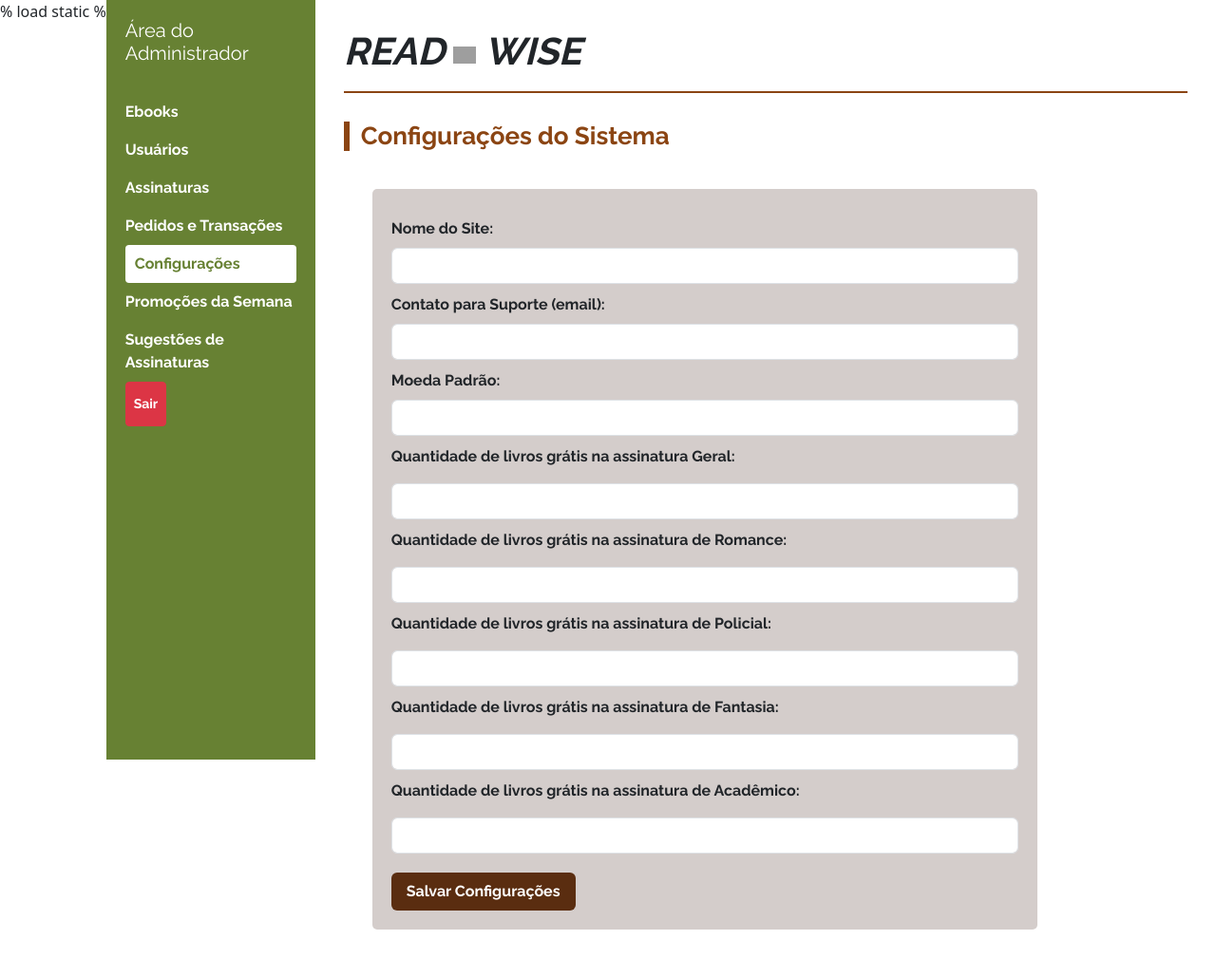
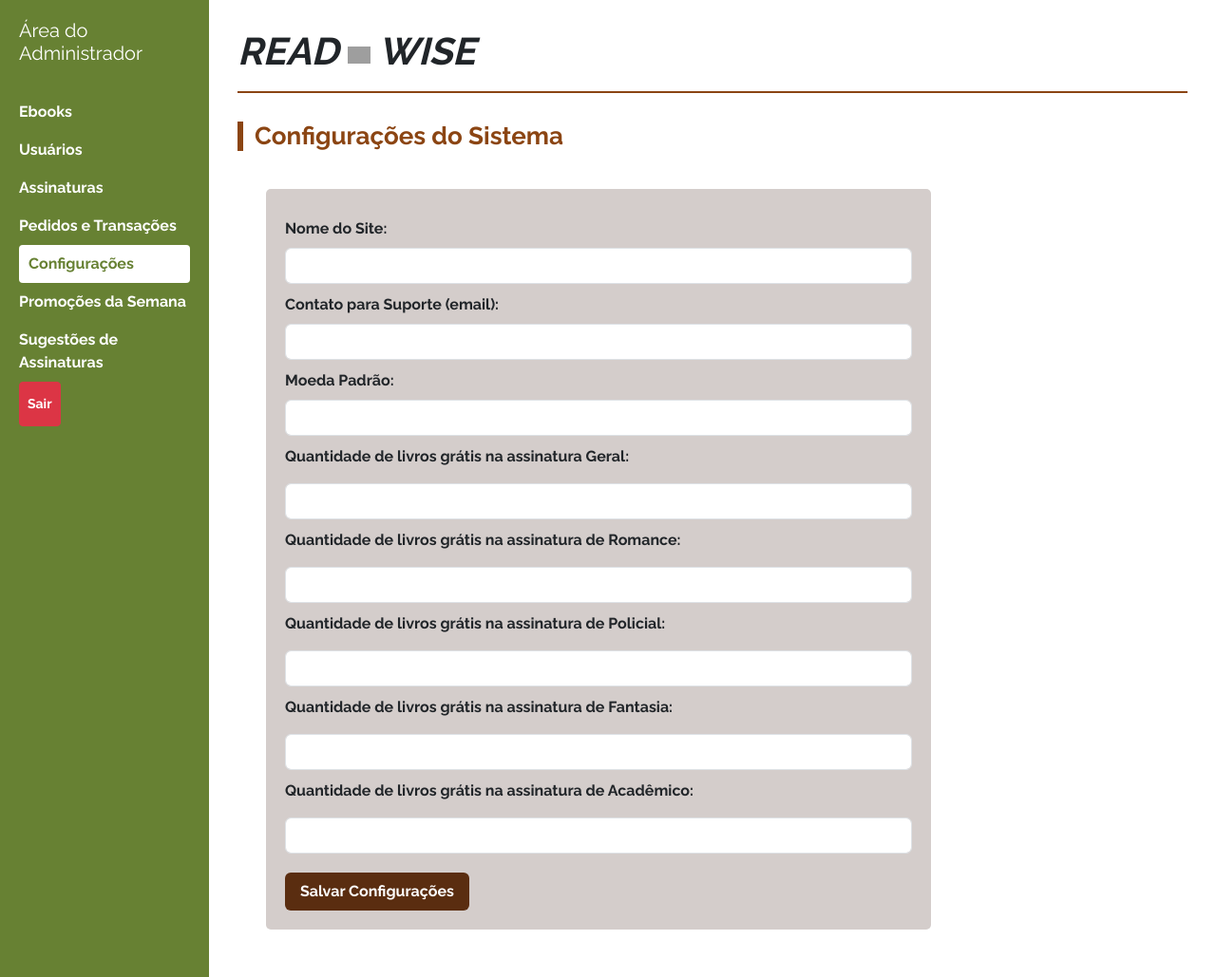
Before and after one commit to LudwigGabriela/ProjetoIntegradorI, a Django app: page /configuracoes in a window 1280 px wide. Shown: the whole page at 95% size. Before the commit the page ends 999 px from the top, so only its background shows below. Run offline with Django 5.2, Linux system fonts and the light colour scheme; grey boxes are pictures that could not be loaded.

Commit message:
Update configuracoes.html

```diff
--- a/ReadWiseComDjango/readWise/templates/readWise/front/configuracoes.html
+++ b/ReadWiseComDjango/readWise/templates/readWise/front/configuracoes.html
@@ -1,4 +1,4 @@
-% load static %
+{% load static %}
 <!DOCTYPE html>
 <html lang="pt-br">
 <head>
```
